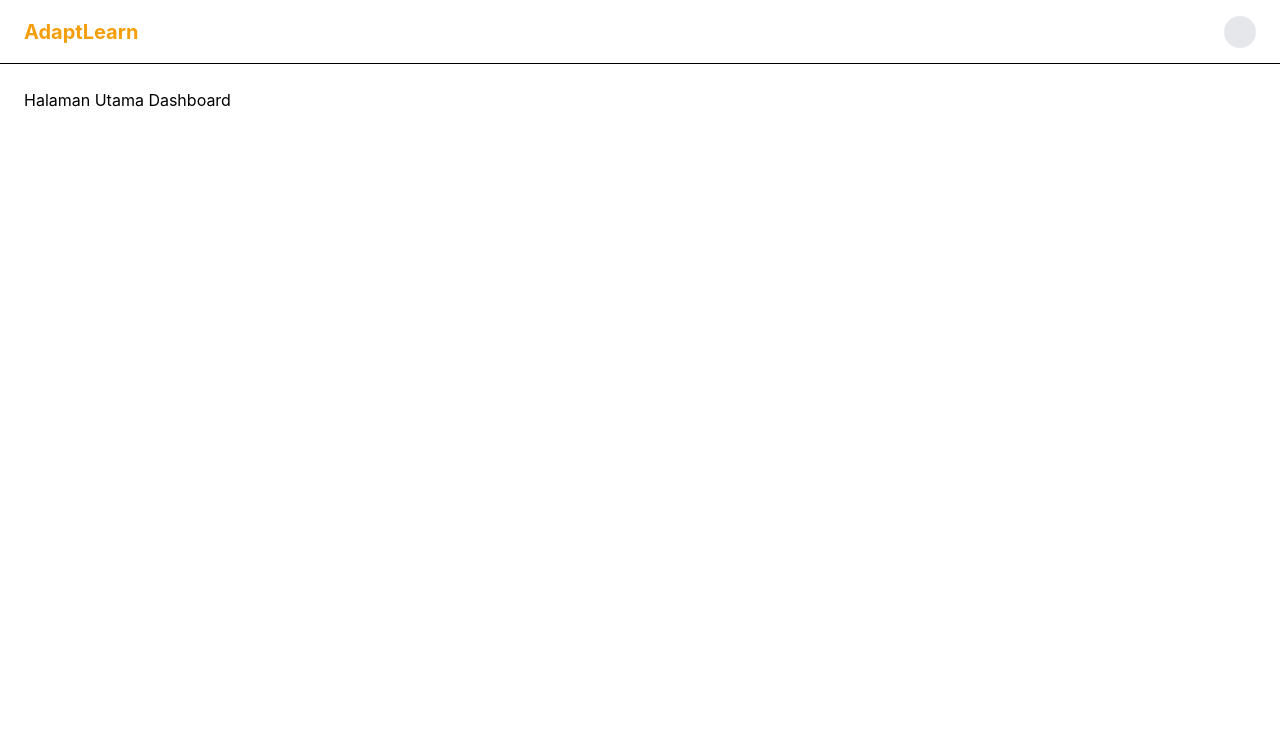
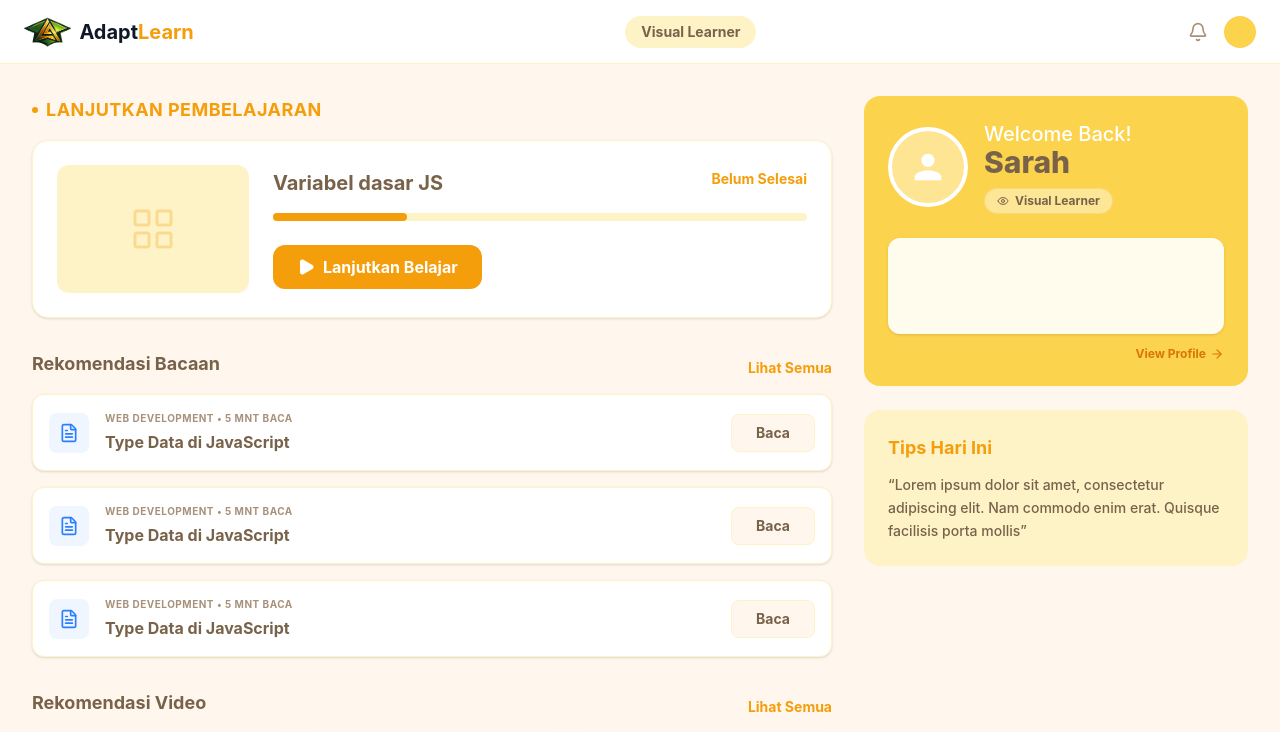
Before and after one commit to Ganantha-RS/AdaptLearn, a React app in the folder frontend/: page /dashboard in a window 1280 px wide. Shown: the top 732 px of the page. Built offline with nearby package versions, Linux system fonts and the light colour scheme; the HTML template or start-up script is replaced by a standard one.

Commit message:
feat: add dashboard v1

```diff
--- a/frontend/package.json
+++ b/frontend/package.json
@@ -11,6 +11,7 @@
   },
   "dependencies": {
     "@tailwindcss/vite": "^4.2.1",
+    "lucide-react": "^0.577.0",
     "react": "^19.2.0",
     "react-dom": "^19.2.0",
     "react-router-dom": "^7.13.1",
--- a/frontend/src/layouts/DashboardLayout.jsx
+++ b/frontend/src/layouts/DashboardLayout.jsx
@@ -1,31 +1,36 @@
 import { Outlet, Link } from 'react-router-dom';
+import { Bell, Search } from 'lucide-react';
+import logo from '../assets/logo-adaptlearn.png';
 
 const DashboardLayout = () => {
   return (
-    <div className="min-h-screen bg-white flex flex-col">
-      {/* Top Nav */}
-      <nav className="h-16 border-b flex items-center justify-between px-6 sticky top-0 bg-white z-50">
-        <h1 className="text-xl font-bold text-primary">AdaptLearn</h1>
-        <div className="w-8 h-8 rounded-full bg-gray-200"></div>
+    <div className="min-h-screen bg-background flex flex-col font-sans">
+      <nav className="h-16 border-b border-background-alt flex items-center justify-between px-4 md:px-6 sticky top-0 bg-white z-50">
+        <div className="flex items-center gap-2">
+          <Link to="/dashboard" className="flex items-center gap-2">
+            <img src={logo} alt="AdaptLearn Logo" className="h-8 w-auto" />
+            <span className="text-xl font-bold text-gray-900">
+              Adapt<span className="text-primary">Learn</span>
+            </span>
+          </Link>
+        </div>
+
+        {/* Based On Learning Style */}
+        <div className="hidden md:flex bg-background-alt text-text-primary px-4 py-1.5 rounded-full font-bold text-sm items-center">
+          Visual Learner
+        </div>
+
+        <div className="flex items-center gap-4">
+          <button className="text-text-secondary hover:text-primary transition-colors">
+            <Bell size={20} />
+          </button>
+          <div className="w-8 h-8 rounded-full bg-primary-light"></div>
+        </div>
       </nav>
 
-      {/* Content Area */}
-      <main className="flex-1 pb-20">
+      <main className="flex-1">
         <Outlet />
       </main>
-
-      {/* Bottom Nav */}
-      <nav className="fixed bottom-0 w-full bg-white border-t h-16 flex items-center justify-around px-4">
-        <Link to="/dashboard" className="flex flex-col items-center text-primary">
-          <span className="text-xs mt-1 font-medium">Beranda</span>
-        </Link>
-        <Link to="/materi" className="flex flex-col items-center text-gray-400">
-          <span className="text-xs mt-1 font-medium">Materi</span>
-        </Link>
-        <Link to="/profile" className="flex flex-col items-center text-gray-400">
-          <span className="text-xs mt-1 font-medium">Profil</span>
-        </Link>
-      </nav>
     </div>
   );
 };
--- a/frontend/src/pages/dashboard/DashboardHome.jsx
+++ b/frontend/src/pages/dashboard/DashboardHome.jsx
@@ -1,3 +1,179 @@
-const DashboardHome = () => <div className="p-6">Halaman Utama Dashboard</div>;
+import {
+  Play,
+  FileText,
+  LayoutGrid,
+  Eye,
+  ArrowRight,
+  Video,
+} from "lucide-react";
+
+const DashboardHome = () => {
+  return (
+    <div className="p-6 md:p-8 max-w-7xl mx-auto grid grid-cols-1 lg:grid-cols-3 gap-8">
+      {/* Left Column */}
+      <div className="lg:col-span-2 space-y-8 order-2 lg:order-1">
+        <section>
+          <h2 className="text-primary font-bold text-lg mb-4 uppercase tracking-wide flex items-center gap-2">
+            <span className="w-1.5 h-1.5 rounded-full bg-primary"></span>
+            Lanjutkan Pembelajaran
+          </h2>
+
+          <div className="bg-surface rounded-2xl p-6 shadow-sm border border-background-alt flex flex-col sm:flex-row gap-6 items-center">
+            <div className="w-full sm:w-48 h-32 bg-background-alt rounded-xl flex items-center justify-center text-primary/30">
+              <LayoutGrid size={48} strokeWidth={1.5} />
+            </div>
+
+            <div className="flex-1 w-full">
+              <div className="flex justify-between items-start mb-2">
+                <h3 className="text-xl font-bold text-text-primary">
+                  Variabel dasar JS
+                </h3>
+                <span className="text-primary font-bold text-sm">
+                  Belum Selesai
+                </span>
+              </div>
+
+              {/* Progress Bar? */}
+              <div className="h-2 w-full bg-background-alt rounded-full mt-4 mb-6">
+                <div className="h-full bg-primary rounded-full w-1/4"></div>
+              </div>
+
+              <button className="bg-primary hover:bg-primary-dark text-white font-bold py-2.5 px-6 rounded-xl flex items-center gap-2 transition-colors">
+                <Play size={18} fill="currentColor" />
+                Lanjutkan Belajar
+              </button>
+            </div>
+          </div>
+        </section>
+
+        {/* Reading Recomendation */}
+        <section>
+          <div className="flex justify-between items-end mb-4">
+            <h2 className="text-text-primary font-bold text-lg">
+              Rekomendasi Bacaan
+            </h2>
+            <button className="text-primary font-bold text-sm hover:text-primary-dark">
+              Lihat Semua
+            </button>
+          </div>
+
+          <div className="space-y-4">
+            {[1, 2, 3].map((item) => (
+              <div
+                key={item}
+                className="bg-surface rounded-xl p-4 shadow-sm border border-background-alt flex justify-between items-center"
+              >
+                <div className="flex items-center gap-4">
+                  <div className="w-10 h-10 rounded-lg bg-blue-50 text-blue-500 flex items-center justify-center">
+                    <FileText size={20} />
+                  </div>
+                  <div>
+                    <div className="text-[10px] font-bold text-text-secondary uppercase tracking-wider mb-1">
+                      WEB DEVELOPMENT • 5 MNT BACA
+                    </div>
+                    <h4 className="font-bold text-text-primary">
+                      Type Data di JavaScript
+                    </h4>
+                  </div>
+                </div>
+                <button className="bg-background hover:bg-background-alt text-text-primary font-bold text-sm px-6 py-2 rounded-lg transition-colors border border-background-alt">
+                  Baca
+                </button>
+              </div>
+            ))}
+          </div>
+        </section>
+
+        {/* Video Recomendation */}
+        <section>
+          <div className="flex justify-between items-end mb-4">
+            <h2 className="text-text-primary font-bold text-lg">
+              Rekomendasi Video
+            </h2>
+            <button className="text-primary font-bold text-sm hover:text-primary-dark">
+              Lihat Semua
+            </button>
+          </div>
+
+          <div className="grid grid-cols-1 sm:grid-cols-2 md:grid-cols-3 gap-4">
+            {[1, 2, 3, 4, 5, 6].map((item) => (
+              <div
+                key={item}
+                className="bg-surface rounded-xl overflow-hidden shadow-sm border border-background-alt h-full flex flex-col"
+              >
+                <div className="aspect-video bg-[#c6b497] relative flex items-center justify-center group cursor-pointer">
+                  <div className="w-10 h-10 rounded-full bg-white/80 flex items-center justify-center text-primary group-hover:scale-110 transition-transform">
+                    <Play size={20} fill="currentColor" className="ml-1" />
+                  </div>
+                  <div className="absolute bottom-2 right-2 bg-black/60 text-white text-[10px] font-bold px-2 py-0.5 rounded">
+                    12:45
+                  </div>
+                </div>
+                <div className="p-3">
+                  <h4 className="font-bold text-text-primary text-sm mb-1 leading-tight line-clamp-2">
+                    Cara jago ngoding tanpa ngoding
+                  </h4>
+                  <p className="text-xs text-text-secondary">
+                    Dr. Sarah P. • 1.2rb x ditonton
+                  </p>
+                </div>
+              </div>
+            ))}
+          </div>
+        </section>
+      </div>
+
+      {/* Right Column / Reverse Order in Mobile */}
+      <div className="space-y-6 order-1 lg:order-2">
+        <div className="bg-primary-light rounded-2xl p-6 relative overflow-hidden">
+          <div className="relative z-10">
+            <div className="flex items-center gap-4 mb-6">
+              <div className="w-20 h-20 rounded-full bg-white/40 border-4 border-white flex items-center justify-center overflow-hidden">
+                <svg
+                  width="40"
+                  height="40"
+                  viewBox="0 0 24 24"
+                  fill="white"
+                  xmlns="http://www.w3.org/2000/svg"
+                >
+                  <path d="M12 12C14.21 12 16 10.21 16 8C16 5.79 14.21 4 12 4C9.79 4 8 5.79 8 8C8 10.21 9.79 12 12 12ZM12 14C9.33 14 4 15.34 4 18V20H20V18C20 15.34 14.67 14 12 14Z" />
+                </svg>
+              </div>
+              <div>
+                <h3 className="text-white text-xl font-medium">
+                  Welcome Back!
+                </h3>
+                <h2 className="text-text-primary text-3xl font-extrabold -mt-1">
+                  Sarah
+                </h2>
+                <div className="inline-flex items-center gap-1.5 bg-background-alt/60 border border-primary/20 text-text-primary px-3 py-1 rounded-full text-xs font-bold mt-2">
+                  <Eye size={12} />
+                  Visual Learner
+                </div>
+              </div>
+            </div>
+
+            <div className="bg-white/90 backdrop-blur rounded-xl h-24 w-full mb-3 shadow-sm"></div>
+
+            <div className="flex justify-end">
+              <button className="text-primary-dark font-bold text-xs flex items-center gap-1 hover:text-primary transition-colors">
+                View Profile <ArrowRight size={14} />
+              </button>
+            </div>
+          </div>
+        </div>
+
+        {/* Quotes Today */}
+        <div className="bg-background-alt rounded-2xl p-6">
+          <h3 className="text-primary font-bold text-lg mb-3">Tips Hari Ini</h3>
+          <p className="text-text-primary font-medium text-sm leading-relaxed">
+            “Lorem ipsum dolor sit amet, consectetur adipiscing elit. Nam
+            commodo enim erat. Quisque facilisis porta mollis”
+          </p>
+        </div>
+      </div>
+    </div>
+  );
+};
 
 export default DashboardHome;
```
Also changed, not shown: 1 other file (tests, documents, lock files or other folders).
